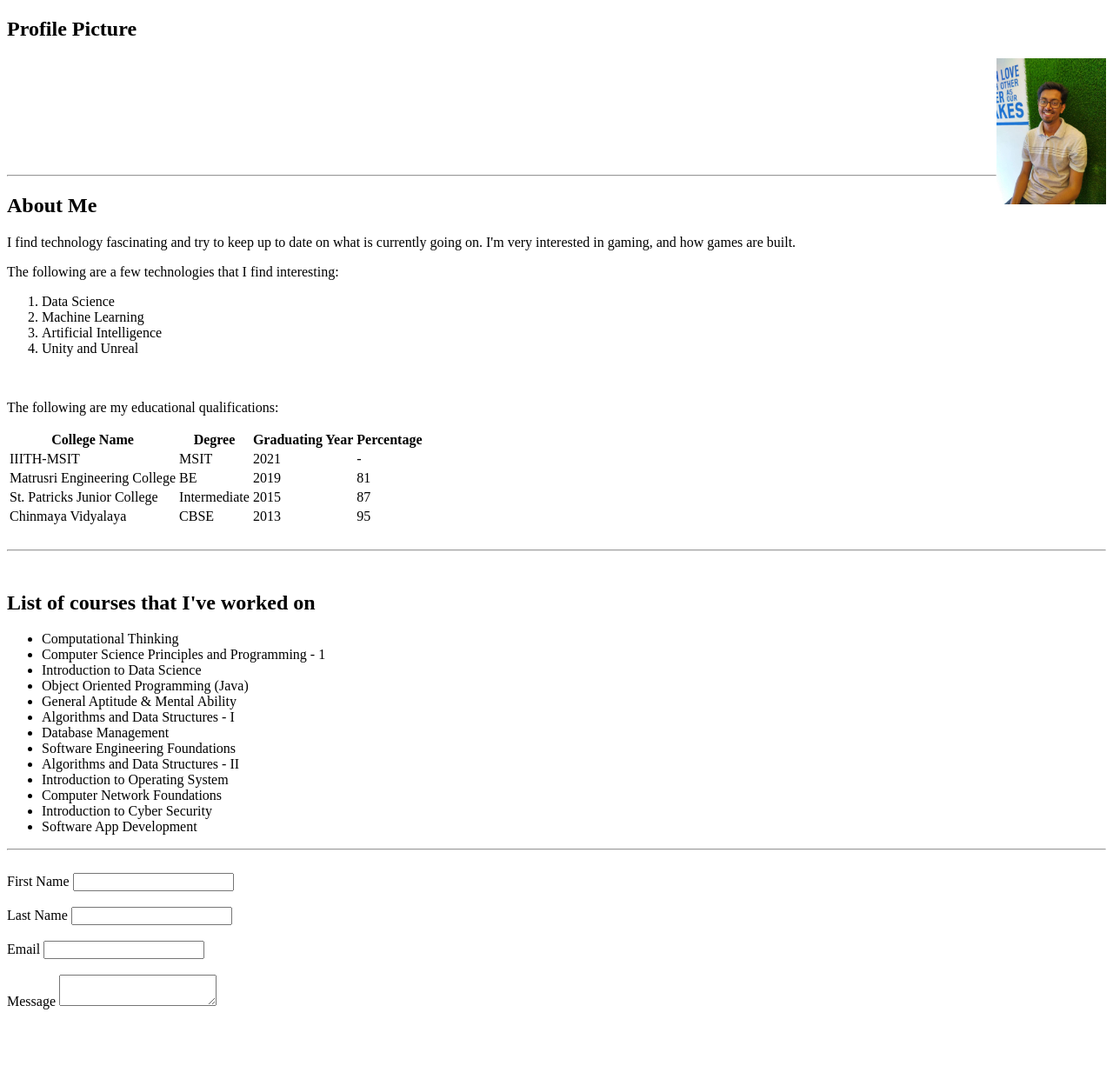
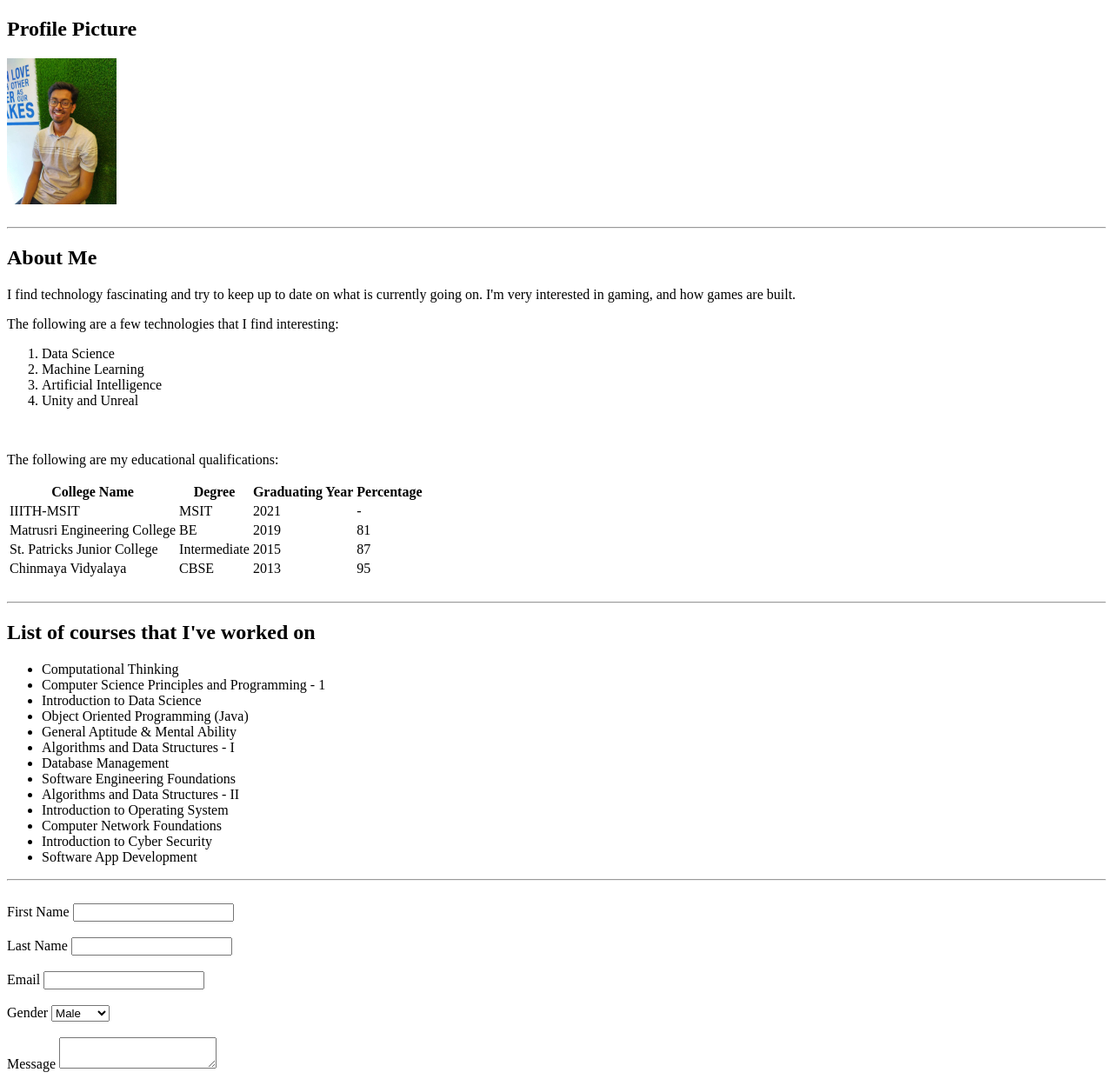
Before and after one commit to sourabh-swargam/Software_App_Development_2019501028, a plain HTML site: page Day 3/HTML/site.html in a window 1280 px wide. Shown: the whole page at 87% size. Before the commit the page ends 1169 px from the top, so only its background shows below. Drawn offline with Linux system fonts and the light colour scheme; files whose address does not match are found by name.

Commit message:
Made a few adjustments

```diff
--- a/Day 3/HTML/site.html
+++ b/Day 3/HTML/site.html
@@ -5,13 +5,8 @@
 	</head>
 	<body>
 		<h2>Profile Picture</h2>
-		<img src = 'C:\Users\sourabh\Desktop\MSIT\SAD\Software_App_Development_2019501028\Day 3\Images\sample.jpeg', alt = "Image" align="right" width = 10%>
+		<img src = 'C:\Users\sourabh\Desktop\MSIT\SAD\Software_App_Development_2019501028\Day 3\Images\sample.jpeg', alt = "Image" align="center" width = 10%>
 
-		<br>
-		<br>
-		<br>
-		<br>
-		<br>
 		<br>
 		<br>
 		<hr>
@@ -68,7 +63,7 @@
 			</data>
 		</table>
 
-		<br><hr><br>
+		<br><hr>
 
 		<h2>List of courses that I've worked on</h2>
 		<ul>
@@ -107,6 +102,15 @@
 			</div>
 			<br>
 			<div>
+				<label>Gender</label>
+				<select name = "gender">
+					<option value = "male">Male</option>
+					<option value = "female">Female</option>
+					<option value = "other">Other</option>
+				</select>
+			</div>
+			<br>
+			<div>
 				<label>Message</label>
 				<textarea name="message"></textarea>
 			</div>
```
